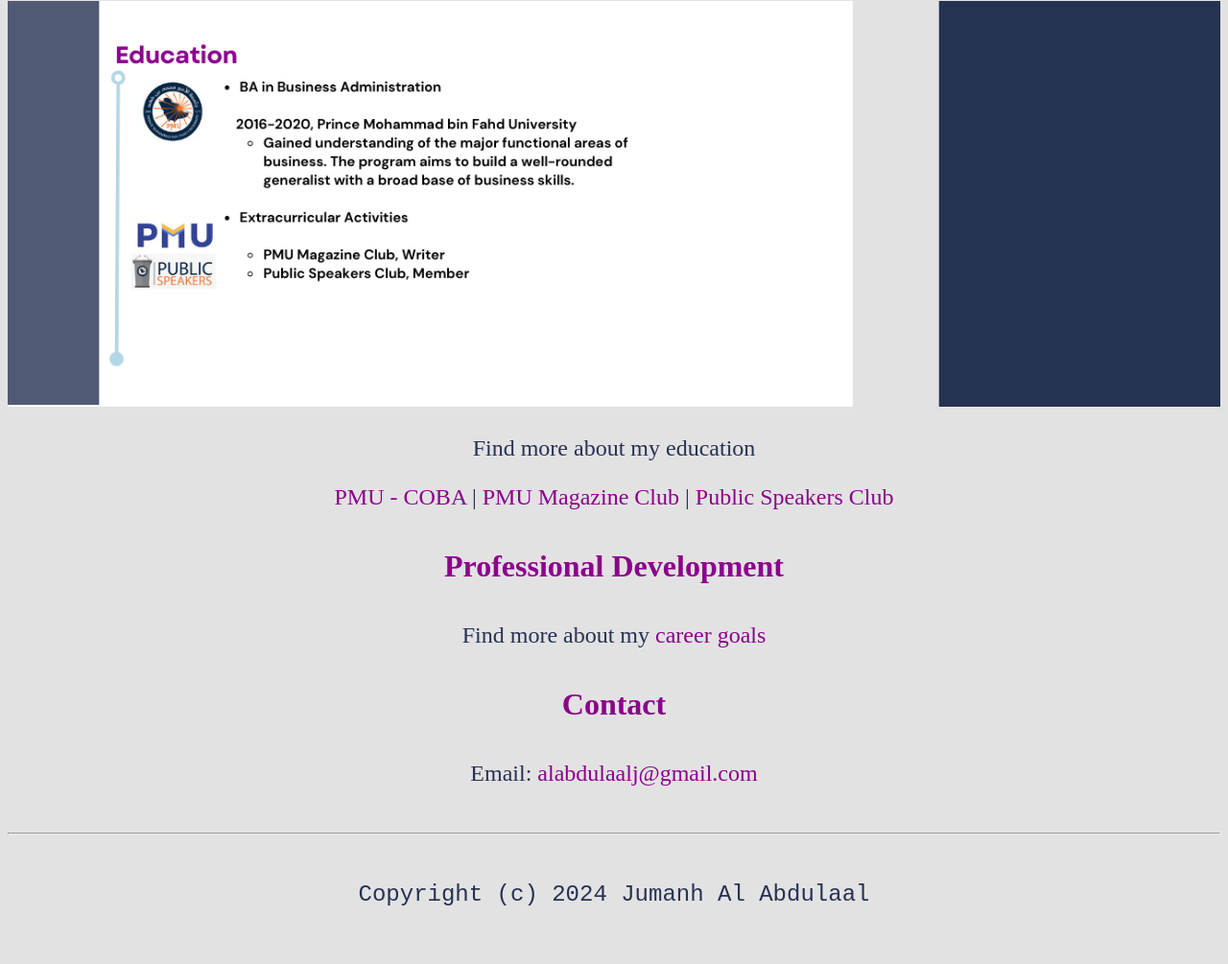
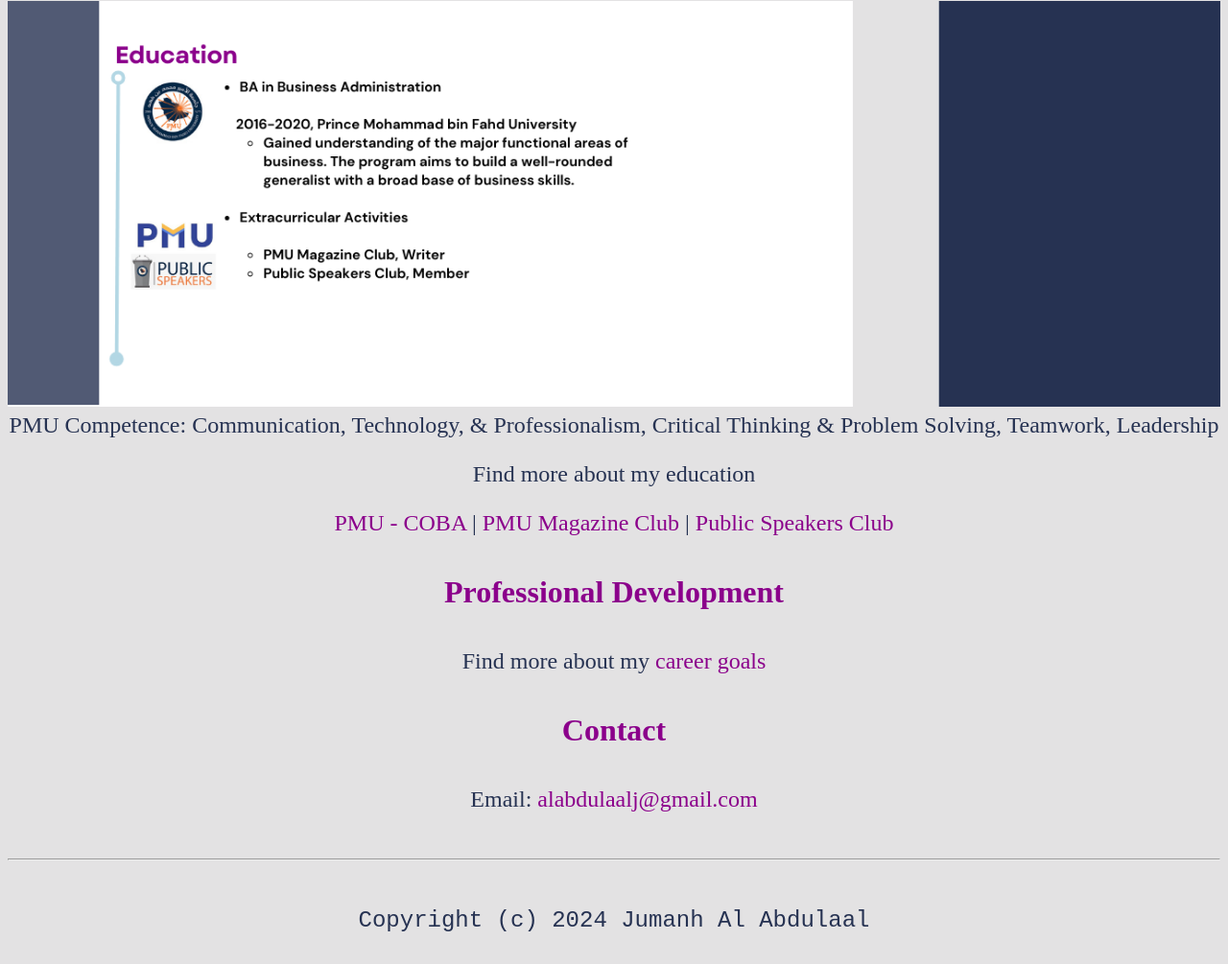
Before and after one commit to JUMANHIA/jia.github.io, a plain HTML site: page index.html in a window 1280 px wide. Shown: the part 1406-2411 px from the top of the page at 96% size. Before the commit the page ends 2384 px from the top, so only its background shows below. Drawn offline with Linux system fonts and the light colour scheme.

Commit message:
Update index.html

```diff
--- a/index.html
+++ b/index.html
@@ -26,7 +26,9 @@
             <p> </p>
             Detailed experince in <a href="https://www.linkedin.com/in/jumanhalabdulaal/"> My Linkedin </a>
             <p> </p>
+
             <img src="Images/education.png" width="100%" alt="education.png">
+            <p3>PMU Competence: Communication, Technology, & Professionalism, Critical Thinking & Problem Solving, Teamwork, Leadership </p3>
            <p>  Find more about my education </p>
            <a href="https://www.pmu.edu.sa/academics/business_administration_dept_cob_udp"> PMU - COBA </a> |
             <a href="https://pmumagazine.wordpress.com/"> PMU Magazine Club </a> |
```
Lines whose indentation alone changed are shown as unchanged.
